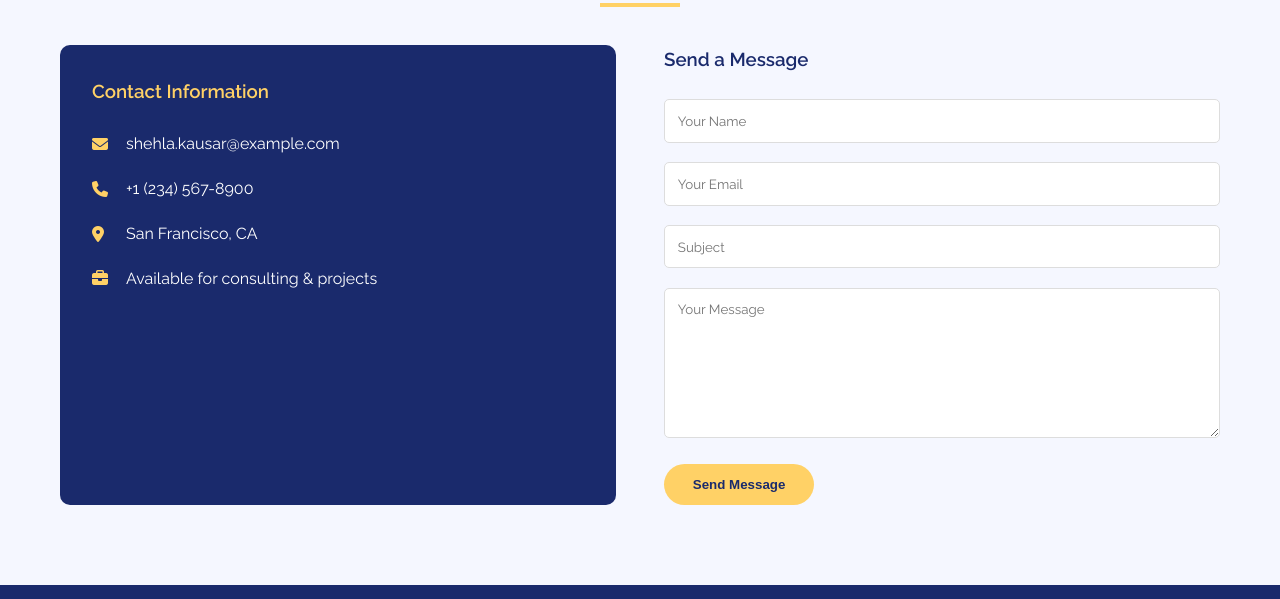
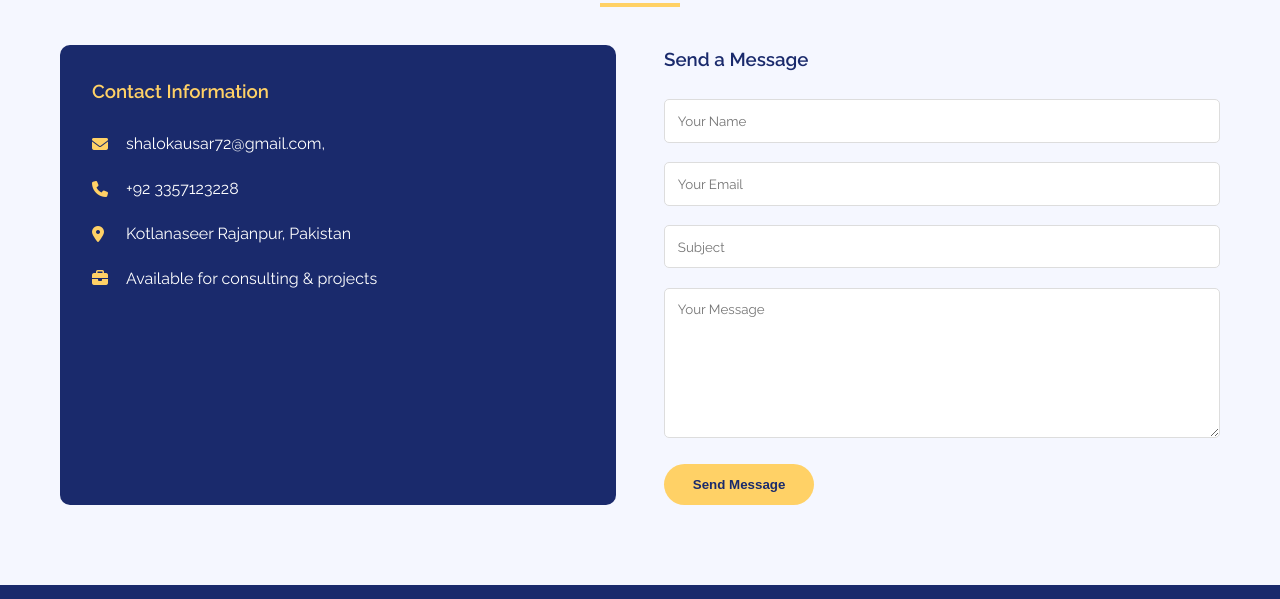
Before and after one commit to shalokausar/shehla-kausar-portfolio, a plain HTML site: page index.html in a window 1280 px wide. Shown: the part 3429-4028 px from the top of the page. Drawn offline with nearby package versions, Linux system fonts and the light colour scheme.

Commit message:
Update index.html

```diff
--- a/index.html
+++ b/index.html
@@ -557,9 +557,9 @@
                 <div class="contact-info">
                     <h3>Contact Information</h3>
                     <ul class="contact-details">
-                        <li><i class="fas fa-envelope"></i> shehla.kausar@example.com</li>
-                        <li><i class="fas fa-phone"></i> +1 (234) 567-8900</li>
-                        <li><i class="fas fa-map-marker-alt"></i> San Francisco, CA</li>
+                        <li><i class="fas fa-envelope"></i> shalokausar72@gmail.com,</li>
+                        <li><i class="fas fa-phone"></i> +92 3357123228</li>
+                        <li><i class="fas fa-map-marker-alt"></i> Kotlanaseer Rajanpur, Pakistan</li>
                         <li><i class="fas fa-briefcase"></i> Available for consulting & projects</li>
                     </ul>
                 </div>
```
